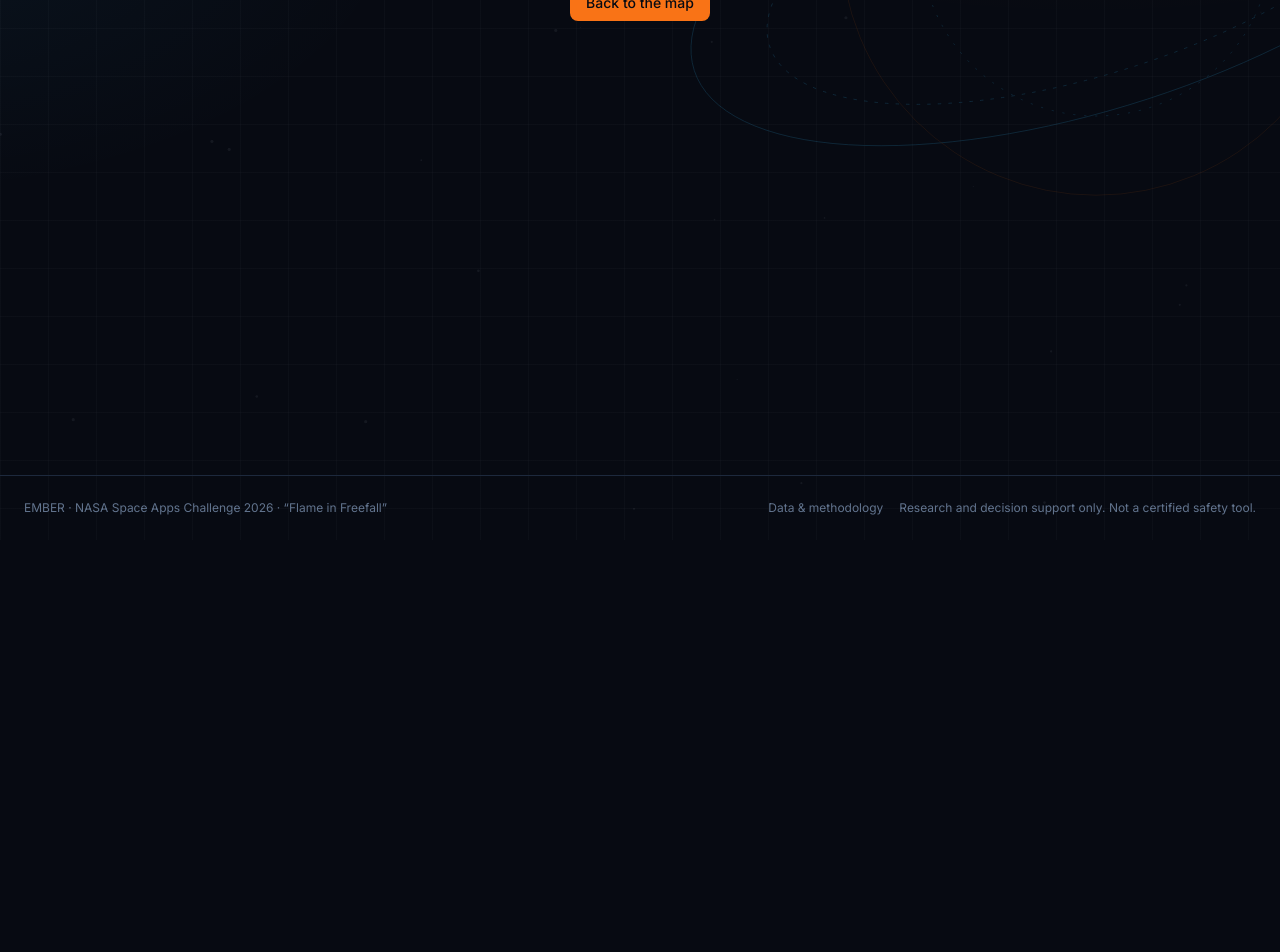
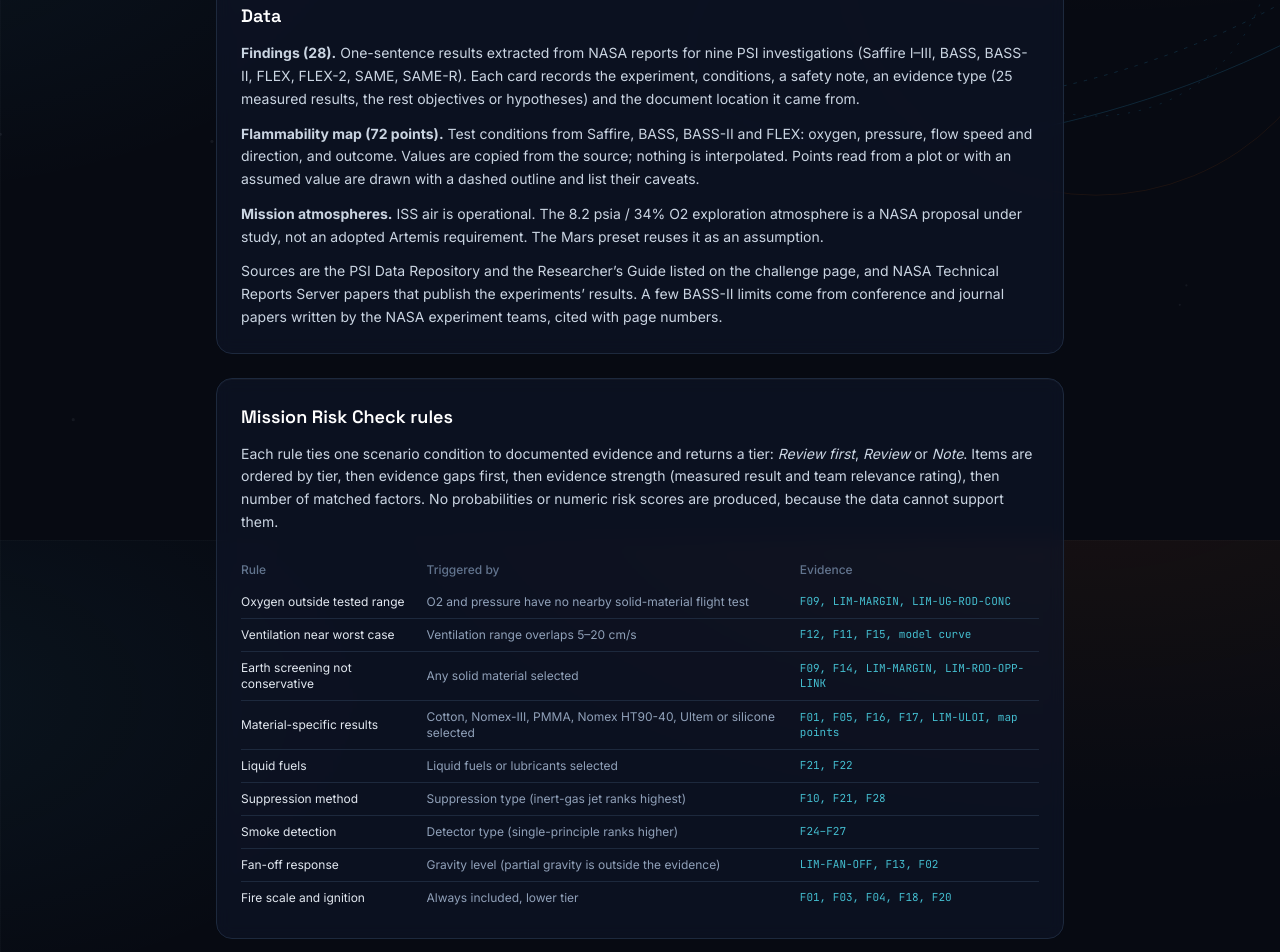
Before and after one commit to mohamed-nasser11/Flame-In-Freefall, a React (Vite) app: page /methodology in a window 1280 px wide. Shown: the part 260-1212 px from the top of the page. Before the commit the page ends 800 px from the top, so only its background shows below. Built offline with nearby package versions, Linux system fonts and the light colour scheme.

Commit message:
feat(methodology): document data sources, ranking rules and limitations

```diff
--- a/src/App.tsx
+++ b/src/App.tsx
@@ -1,8 +1,11 @@
 import { Route, Routes } from 'react-router-dom'
 import Layout from './components/Layout'
 import AskPage from './pages/AskPage'
+import ComparePage from './pages/ComparePage'
 import ExplorerPage from './pages/ExplorerPage'
+import GapsPage from './pages/GapsPage'
 import HomePage from './pages/HomePage'
+import MethodologyPage from './pages/MethodologyPage'
 import RiskCheckPage from './pages/RiskCheckPage'
 import NotFoundPage from './pages/NotFoundPage'
 
@@ -14,6 +17,9 @@ export default function App() {
         <Route path="explorer" element={<ExplorerPage />} />
         <Route path="risk-check" element={<RiskCheckPage />} />
         <Route path="ask" element={<AskPage />} />
+        <Route path="compare" element={<ComparePage />} />
+        <Route path="gaps" element={<GapsPage />} />
+        <Route path="methodology" element={<MethodologyPage />} />
         <Route path="*" element={<NotFoundPage />} />
       </Route>
     </Routes>
--- /dev/null
+++ b/src/pages/MethodologyPage.tsx
@@ -0,0 +1,114 @@
+import type { ReactNode } from 'react'
+import { Panel, SectionHeader } from '../components/ui'
+import { datasetStats, findingsDataset, flammability } from '../lib/data'
+
+const RULES: [string, string, string][] = [
+  ['Oxygen outside tested range', 'O2 and pressure have no nearby solid-material flight test', 'F09, LIM-MARGIN, LIM-UG-ROD-CONC'],
+  ['Ventilation near worst case', 'Ventilation range overlaps 5–20 cm/s', 'F12, F11, F15, model curve'],
+  ['Earth screening not conservative', 'Any solid material selected', 'F09, F14, LIM-MARGIN, LIM-ROD-OPP-LINK'],
+  ['Material-specific results', 'Cotton, Nomex-III, PMMA, Nomex HT90-40, Ultem or silicone selected', 'F01, F05, F16, F17, LIM-ULOI, map points'],
+  ['Liquid fuels', 'Liquid fuels or lubricants selected', 'F21, F22'],
+  ['Suppression method', 'Suppression type (inert-gas jet ranks highest)', 'F10, F21, F28'],
+  ['Smoke detection', 'Detector type (single-principle ranks higher)', 'F24–F27'],
+  ['Fan-off response', 'Gravity level (partial gravity is outside the evidence)', 'LIM-FAN-OFF, F13, F02'],
+  ['Fire scale and ignition', 'Always included, lower tier', 'F01, F03, F04, F18, F20'],
+]
+
+export default function MethodologyPage() {
+  const stats = datasetStats()
+  return (
+    <div className="mx-auto max-w-4xl px-4 py-12 sm:px-6">
+      <SectionHeader eyebrow="Validity" title="Data & methodology">
+        How EMBER turns NASA documents into findings, map points and review items, and where its limits are.
+      </SectionHeader>
+
+      <div className="mt-8 space-y-6">
+        <Section title="Data">
+          <p>
+            <strong>Findings ({stats.findings}).</strong> One-sentence results extracted from NASA reports for nine PSI
+            investigations (Saffire I–III, BASS, BASS-II, FLEX, FLEX-2, SAME, SAME-R). Each card records the experiment,
+            conditions, a safety note, an evidence type ({findingsDataset.findings.filter((f) => f.evidence_type === 'result').length}{' '}
+            measured results, the rest objectives or hypotheses) and the document location it came from.
+          </p>
+          <p>
+            <strong>Flammability map ({flammability.points.length} points).</strong> Test conditions from Saffire, BASS,
+            BASS-II and FLEX: oxygen, pressure, flow speed and direction, and outcome. Values are copied from the source;
+            nothing is interpolated. Points read from a plot or with an assumed value are drawn with a dashed outline and
+            list their caveats.
+          </p>
+          <p>
+            <strong>Mission atmospheres.</strong> ISS air is operational. The 8.2 psia / 34% O2 exploration atmosphere is a
+            NASA proposal under study, not an adopted Artemis requirement. The Mars preset reuses it as an assumption.
+          </p>
+          <p>
+            Sources are the PSI Data Repository and the Researcher’s Guide listed on the challenge page, and NASA Technical
+            Reports Server papers that publish the experiments’ results. A few BASS-II limits come from conference and
+            journal papers written by the NASA experiment teams, cited with page numbers.
+          </p>
+        </Section>
+
+        <Section title="Mission Risk Check rules">
+          <p>
+            Each rule ties one scenario condition to documented evidence and returns a tier: <em>Review first</em>,{' '}
+            <em>Review</em> or <em>Note</em>. Items are ordered by tier, then evidence gaps first, then evidence strength
+            (measured result and team relevance rating), then number of matched factors. No probabilities or numeric risk
+            scores are produced, because the data cannot support them.
+          </p>
+          <div className="overflow-x-auto">
+            <table className="mt-2 w-full min-w-[560px] text-left text-xs">
+              <thead className="text-slate-500">
+                <tr>
+                  <th className="py-2 pr-3 font-medium">Rule</th>
+                  <th className="py-2 pr-3 font-medium">Triggered by</th>
+                  <th className="py-2 font-medium">Evidence</th>
+                </tr>
+              </thead>
+              <tbody className="divide-y divide-slate-800">
+                {RULES.map(([rule, trigger, evidence]) => (
+                  <tr key={rule}>
+                    <td className="py-2 pr-3 text-slate-200">{rule}</td>
+                    <td className="py-2 pr-3 text-slate-400">{trigger}</td>
+                    <td className="py-2 font-mono text-[11px] text-cyan-300/80">{evidence}</td>
+                  </tr>
+                ))}
+              </tbody>
+            </table>
+          </div>
+        </Section>
+
+        <Section title="Ask EMBER">
+          <ol className="list-decimal space-y-1 pl-5">
+            <li>The question is matched against findings and reference limits with BM25 keyword ranking, field weights and a small table of domain synonyms.</li>
+            <li>The top records are sent to the language model with instructions to answer only from them and to cite a record id after every factual sentence.</li>
+            <li>The server removes any citation that is not one of the retrieved records before the answer reaches the page.</li>
+            <li>If nothing relevant is retrieved, or the model reports that the records do not answer the question, EMBER returns a fixed “insufficient evidence” message.</li>
+            <li>If the model is unavailable, EMBER shows the retrieved records themselves, clearly labelled.</li>
+          </ol>
+          <p>
+            With a few dozen short records, keyword ranking is accurate, fast and easy to audit. Embedding search would add
+            a second service without improving answers at this size.
+          </p>
+        </Section>
+
+        <Section title="Known limitations">
+          <ul className="list-disc space-y-1 pl-5">
+            <li>The knowledge base is a curated subset of NASA research, not the full archive.</li>
+            <li>All solid-material flight tests were at about 1 atm and 13.6–22.2% O2. Nothing covers partial gravity.</li>
+            <li>The relevance rating (1–5) on findings is the team’s editorial judgement.</li>
+            <li>The model boundary on the map is schematic: only two values are labelled in the source figure.</li>
+            <li>EMBER is a research aid. It does not certify materials or designs and gives no emergency instructions.</li>
+          </ul>
+        </Section>
+      </div>
+    </div>
+  )
+}
+
+function Section({ title, children }: { title: string; children: ReactNode }) {
+  return (
+    <Panel className="p-6">
+      <h2 className="font-display text-lg font-semibold text-white">{title}</h2>
+      <div className="mt-3 space-y-3 text-sm leading-relaxed text-slate-300">{children}</div>
+    </Panel>
+  )
+}
```
